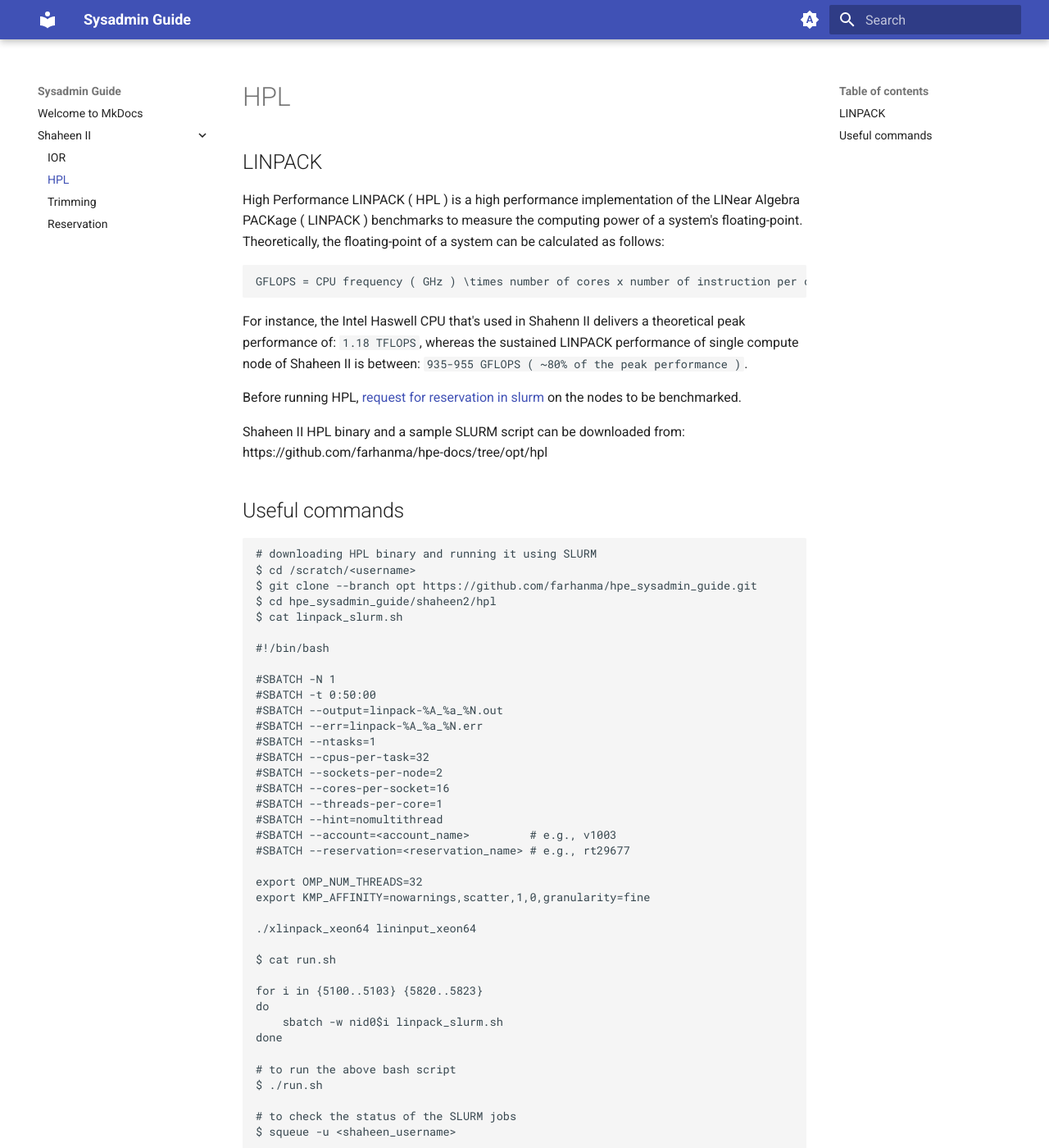
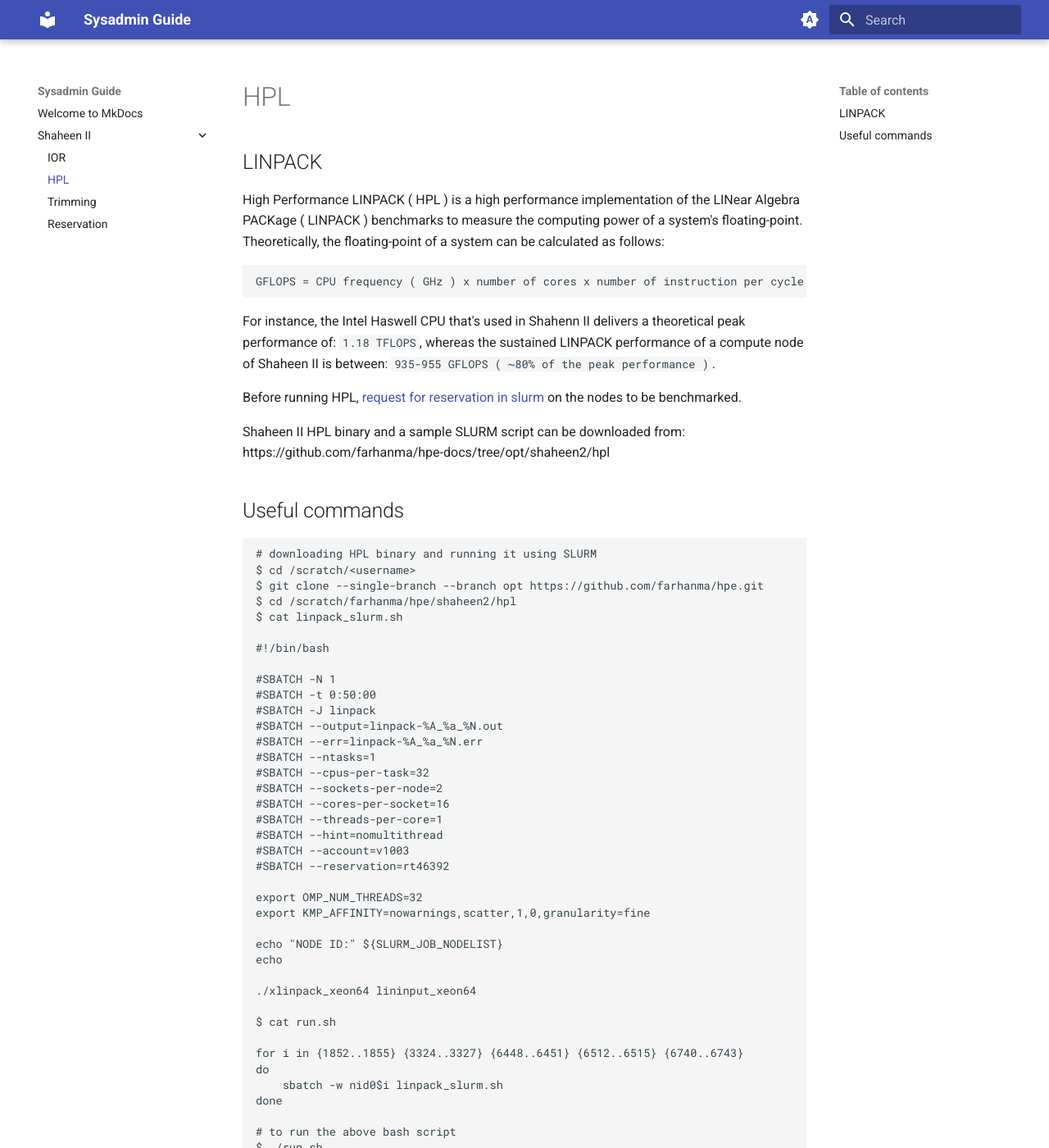
Before and after one commit to farhanma/hpe, an MkDocs documentation site: the page built from docs/shaheen2/hpl.md, in a window 1280 px wide and 1400 px high. Shown: the whole window at 82% size. Built offline with MkDocs 1.6.1 and Material for MkDocs 9.7.7, drawn with Linux system fonts in a browser that asks for light colours; some of the changed text lies outside the part shown.

Commit message:
update hpl

````diff
--- a/docs/shaheen2/hpl.md
+++ b/docs/shaheen2/hpl.md
@@ -10,33 +10,34 @@ a system's floating-point. Theoretically, the floating-point of a system can be
 calculated as follows:
 
 ```math
-GFLOPS = CPU frequency ( GHz ) \times number of cores x number of instruction per cycle x number of sockets x number of nodes
+GFLOPS = CPU frequency ( GHz ) x number of cores x number of instruction per cycle x number of sockets x number of nodes
 ```
 
 For instance, the Intel Haswell CPU that's used in Shahenn II delivers a theoretical
 peak performance of: `1.18 TFLOPS`, whereas the sustained LINPACK
-performance of single compute node of Shaheen II is between:
+performance of a compute node of Shaheen II is between:
 `935-955 GFLOPS ( ~80% of the peak performance )`.
 
 Before running HPL, [request for reservation in slurm](reservation.md) on the nodes
 to be benchmarked.
 
 Shaheen II HPL binary and a sample SLURM script can be downloaded from:
-https://github.com/farhanma/hpe-docs/tree/opt/hpl
+https://github.com/farhanma/hpe-docs/tree/opt/shaheen2/hpl
 
 ## Useful commands
 
 ```sh
 # downloading HPL binary and running it using SLURM
 $ cd /scratch/<username>
-$ git clone --branch opt https://github.com/farhanma/hpe_sysadmin_guide.git
-$ cd hpe_sysadmin_guide/shaheen2/hpl
+$ git clone --single-branch --branch opt https://github.com/farhanma/hpe.git
+$ cd /scratch/farhanma/hpe/shaheen2/hpl
 $ cat linpack_slurm.sh
 
 #!/bin/bash
 
 #SBATCH -N 1
 #SBATCH -t 0:50:00
+#SBATCH -J linpack
 #SBATCH --output=linpack-%A_%a_%N.out
 #SBATCH --err=linpack-%A_%a_%N.err
 #SBATCH --ntasks=1
@@ -45,17 +46,20 @@ $ cat linpack_slurm.sh
 #SBATCH --cores-per-socket=16
 #SBATCH --threads-per-core=1
 #SBATCH --hint=nomultithread
-#SBATCH --account=<account_name>         # e.g., v1003
-#SBATCH --reservation=<reservation_name> # e.g., rt29677
+#SBATCH --account=v1003
+#SBATCH --reservation=rt46392
 
 export OMP_NUM_THREADS=32
 export KMP_AFFINITY=nowarnings,scatter,1,0,granularity=fine
+
+echo "NODE ID:" ${SLURM_JOB_NODELIST}
+echo
 
 ./xlinpack_xeon64 lininput_xeon64
 
 $ cat run.sh
 
-for i in {5100..5103} {5820..5823}
+for i in {1852..1855} {3324..3327} {6448..6451} {6512..6515} {6740..6743}
 do
     sbatch -w nid0$i linpack_slurm.sh
 done
@@ -68,4 +72,17 @@ $ squeue -u <shaheen_username>
 
 # helpful command to grep the performance results
 $ cat *nid* | egrep -A 1 -i 'node|Maximal|pass' | grep -e Node -e Maximal -e 55000
+
+# a sample script that might help
+$ cat grep_linpack_gflops.sh
+
+#!/bin/bash
+
+for i in `ls linpack-*nid*.out`
+do
+    grep "NODE ID" $i | awk '{print $3}' | tr '\n' ' '
+    grep -A 3 "Performance Summary" $i | tail -n 1 | awk '{print $4}' | tr '\n' ' '
+    echo
+done
+
 ```
````
Also changed, not shown: docs/shaheen2/ior.md (+2 -1 lines), docs/shaheen2/reservation.md (+9 -9 lines).
